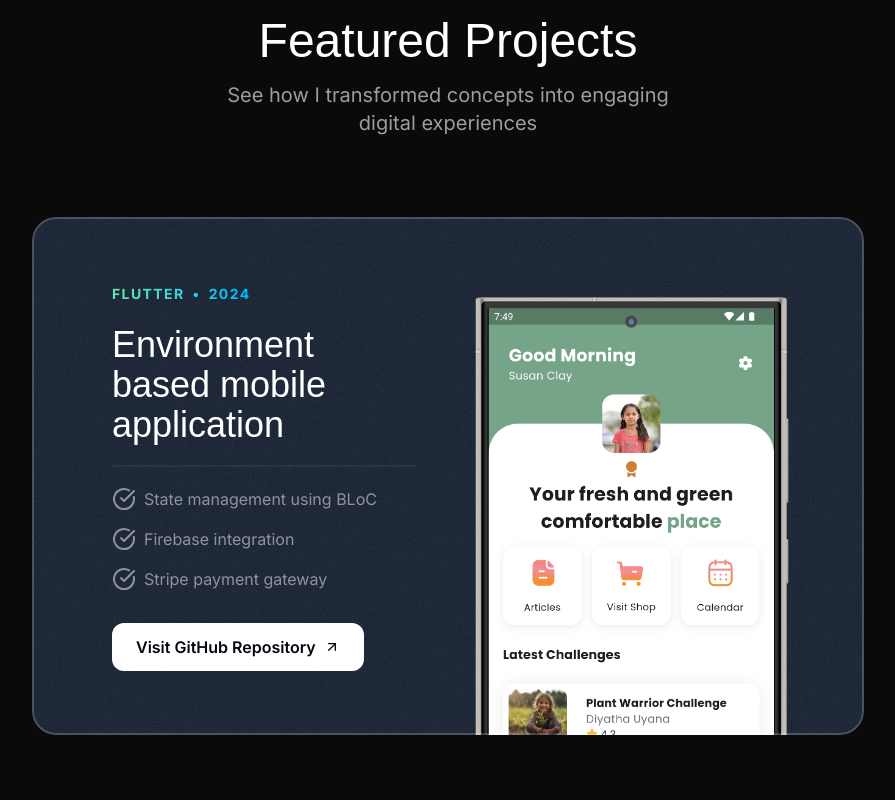
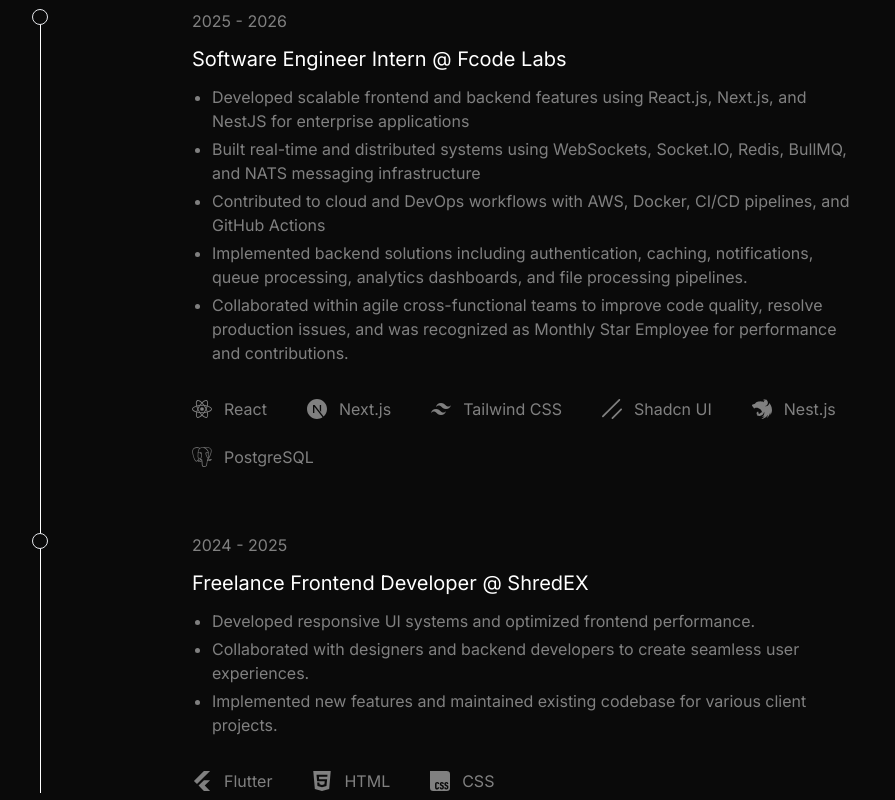
Before and after one commit to vinulays/portfolio, a Next.js app: page / in a window 1280 px wide. Shown: the part 1240-2040 px from the top of the page, without its empty margins (192-1087 px from the left). Built offline with nearby package versions, Linux system fonts and the light colour scheme; a web font is replaced by a local one.

Commit message:
feat(experience): add experience section

```diff
--- a/package.json
+++ b/package.json
@@ -17,7 +17,7 @@
     "react": "19.2.6",
     "react-dom": "19.2.6",
     "simple-icons": "^16.19.0",
-    "tailwind-merge": "^2.5.2"
+    "tailwind-merge": "^2.6.1"
   },
   "devDependencies": {
     "@tailwindcss/postcss": "^4.3.0",
--- a/src/app/page.tsx
+++ b/src/app/page.tsx
@@ -1,5 +1,6 @@
 import About from "@/sections/About";
 import Contact from "@/sections/Contact";
+import Experience from "@/sections/Experience";
 import Footer from "@/sections/Footer";
 import Header from "@/sections/Header";
 import Hero from "@/sections/Hero";
@@ -19,6 +20,8 @@
 
       <TechStack />
 
+      <Experience />
+
       <Projects />
 
       <Tape />
--- a/src/components/TechIcon.tsx
+++ b/src/components/TechIcon.tsx
@@ -1,16 +1,19 @@
 "use client";
+
+import { twMerge } from "tailwind-merge";
 
 type TechIconProps = {
   icon: { path: string; hex: string };
+  className?: string;
 };
 
-const TechIcon = ({ icon }: TechIconProps) => {
+const TechIcon = ({ icon, className }: TechIconProps) => {
   return (
     <div className="fill-muted-foreground items-center">
       <svg
         role="img"
         viewBox="0 0 24 24"
-        className="w-12 h-12 transition duration-300"
+        className={twMerge("w-12 h-12 transition duration-300", className)}
       >
         <path d={icon.path} />
       </svg>
--- /dev/null
+++ b/src/constants/experiences.ts
@@ -0,0 +1,76 @@
+import {
+  siReact,
+  siNextdotjs,
+  siTailwindcss,
+  siShadcnui,
+  siNestjs,
+  siPostgresql,
+  siFlutter,
+  siHtml5,
+  siCss,
+} from "simple-icons";
+
+export const experiences = [
+  {
+    company: "Fcode Labs",
+    role: "Software Engineer Intern",
+    period: "2025 - 2026",
+    responsibilities: [
+      "Developed scalable frontend and backend features using React.js, Next.js, and NestJS for enterprise applications",
+      "Built real-time and distributed systems using WebSockets, Socket.IO, Redis, BullMQ, and NATS messaging infrastructure",
+      "Contributed to cloud and DevOps workflows with AWS, Docker, CI/CD pipelines, and GitHub Actions",
+      "Implemented backend solutions including authentication, caching, notifications, queue processing, analytics dashboards, and file processing pipelines.",
+      "Collaborated within agile cross-functional teams to improve code quality, resolve production issues, and was recognized as Monthly Star Employee for performance and contributions.",
+    ],
+    techStack: [
+      {
+        name: "React",
+        icon: siReact,
+      },
+      {
+        name: "Next.js",
+        icon: siNextdotjs,
+      },
+      {
+        name: "Tailwind CSS",
+        icon: siTailwindcss,
+      },
+      {
+        name: "Shadcn UI",
+        icon: siShadcnui,
+      },
+      {
+        name: "Nest.js",
+        icon: siNestjs,
+      },
+      {
+        name: "PostgreSQL",
+        icon: siPostgresql,
+      },
+    ],
+  },
+  {
+    company: "ShredEX",
+    role: "Freelance Frontend Developer",
+    period: "2024 - 2025",
+    responsibilities: [
+      "Developed responsive UI systems and optimized frontend performance.",
+      "Collaborated with designers and backend developers to create seamless user experiences.",
+      "Implemented new features and maintained existing codebase for various client projects.",
+    ],
+    techStack: [
+      {
+        name: "Flutter",
+        icon: siFlutter,
+      },
+      {
+        name: "HTML",
+        icon: siHtml5,
+      },
+      {
+        name: "CSS",
+        icon: siCss,
+      },
+    ],
+  },
+];
--- /dev/null
+++ b/src/sections/Experience.tsx
@@ -0,0 +1,65 @@
+import TechIcon from "@/components/TechIcon";
+import { experiences } from "@/constants/experiences";
+
+const Experience = () => {
+  return (
+    <div id="experience" className="container">
+      <div className="pt-20 space-y-8">
+        <div className="text-muted-foreground">EXPERIENCE</div>
+
+        <div className="relative">
+          <div className="absolute left-2 top-0 h-full w-px bg-white" />
+
+          <div className="space-y-16">
+            {experiences.map((exp, index) => {
+              return (
+                <div
+                  key={index}
+                  className="relative flex items-start gap-8 justify-between"
+                >
+                  <div className="relative z-10">
+                    <div className="h-4 w-4 rounded-full border border-border bg-background flex items-center justify-center"></div>
+                  </div>
+
+                  <div className="space-y-8 max-w-2xl">
+                    <div className="space-y-3">
+                      <div className="text-muted-foreground">{exp.period}</div>
+
+                      <div className=" text-xl">
+                        {exp.role} @ {exp.company}
+                      </div>
+
+                      <ul className="list-disc pl-5 space-y-1">
+                        {exp.responsibilities.map((resp, idx) => (
+                          <li key={idx} className=" text-muted-foreground">
+                            {resp}
+                          </li>
+                        ))}
+                      </ul>
+                    </div>
+
+                    <div className="flex flex-wrap gap-x-10 gap-y-6">
+                      {exp.techStack.map((tech, idx) => {
+                        return (
+                          <div key={idx} className="flex items-center gap-3">
+                            <TechIcon icon={tech.icon} className="h-5 w-5" />
+
+                            <span className="text-muted-foreground">
+                              {tech.name}
+                            </span>
+                          </div>
+                        );
+                      })}
+                    </div>
+                  </div>
+                </div>
+              );
+            })}
+          </div>
+        </div>
+      </div>
+    </div>
+  );
+};
+
+export default Experience;
--- a/src/sections/Header.tsx
+++ b/src/sections/Header.tsx
@@ -7,7 +7,7 @@
 
   useEffect(() => {
     const handleScroll = () => {
-      const sections = ["home", "projects", "about", "contact"];
+      const sections = ["home", "about", "experience", "contact"];
       let currentSection = "home";
 
       sections.forEach((section) => {
@@ -67,6 +67,17 @@
           </a>
 
           <a
+            href="#experience"
+            className={`nav-item ${
+              activeSection === "experience"
+                ? "bg-white text-gray-900 hover:bg-white/70 hover:text-gray-900"
+                : ""
+            } `}
+          >
+            Experience
+          </a>
+
+          <a
             href="#contact"
             className={`nav-item ${
               activeSection === "contact"
```
Also changed, not shown: 1 other file (tests, documents, lock files or other folders).
